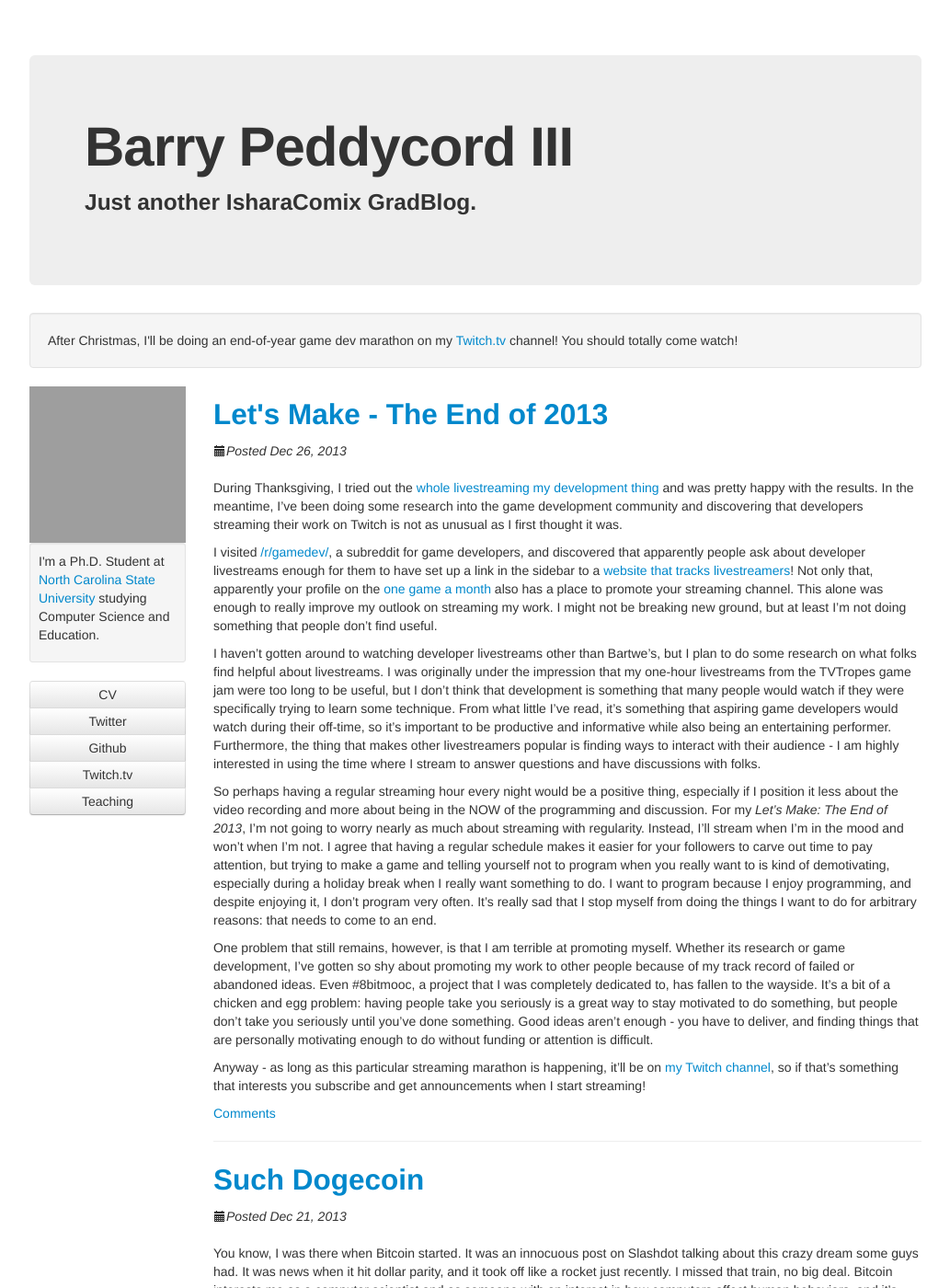
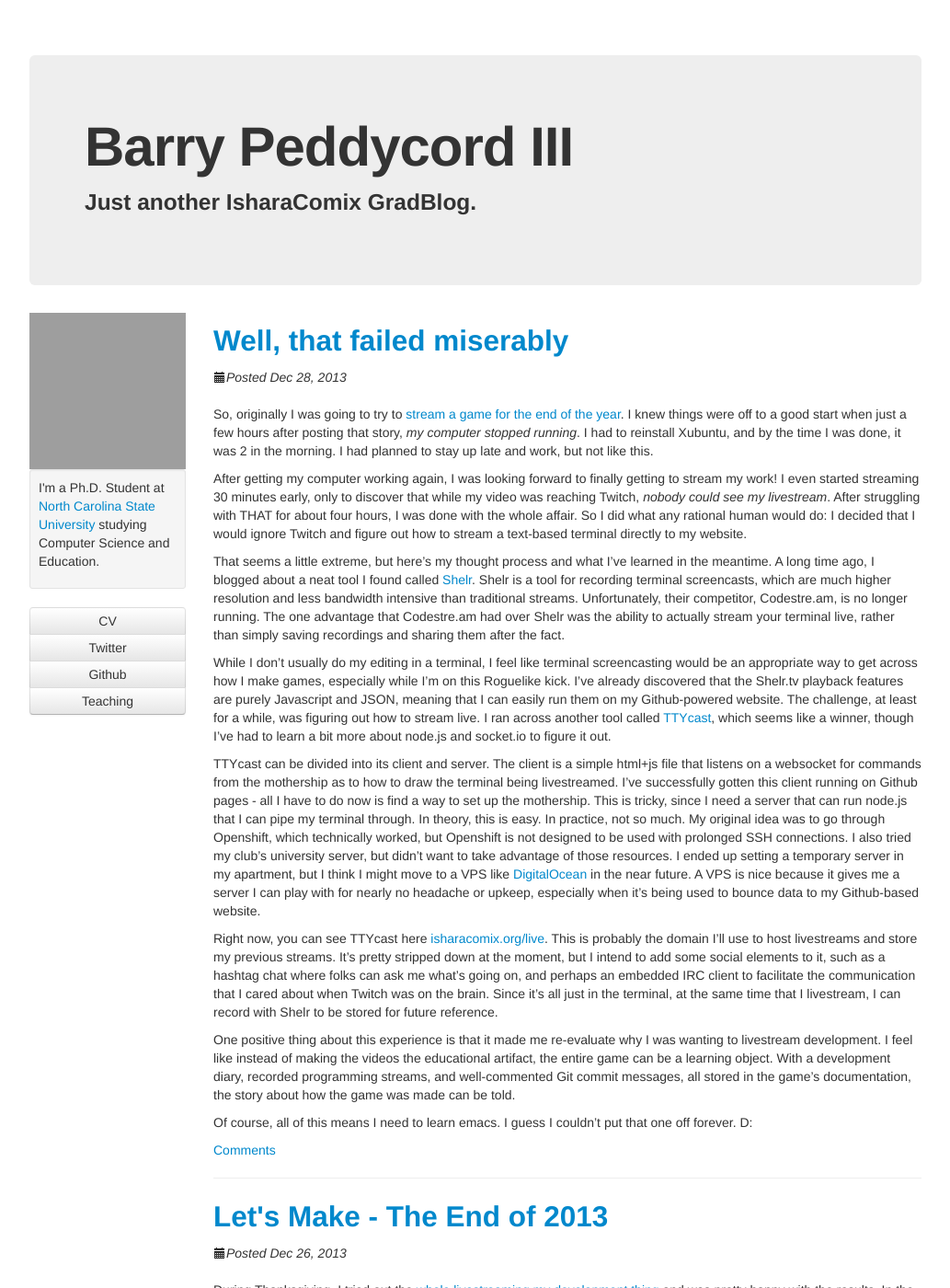
Before and after one commit to isharacomix/oldsite, a Jekyll site: the page built from index.html, in a window 1280 px wide and 1400 px high. Shown: the whole window at 92% size, without its empty margins (123-1156 px from the left). Built offline with Jekyll 4.4.1, drawn with Linux system fonts in a browser that asks for light colours; comment, search, counter and statistics services are not loaded; some of the changed text lies outside the part shown; grey boxes are pictures that could not be loaded.

Commit message:
Wrote a twitch failure blog and removed the twitch highlights. Also, updated /live.

```diff
--- a/_includes/header.html
+++ b/_includes/header.html
@@ -4,9 +4,9 @@
         <h3>Just another IsharaComix GradBlog.</h3>
     </div>
 
-    <div class="well">
+    <!-- div class="well">
         After Christmas, I'll be doing an end-of-year game dev marathon on my
         <a href="http://twitch.tv/isharacomix">Twitch.tv</a> channel!
         You should totally come watch!
-    </div>
+    </div -->
 </div>
--- a/_includes/sidebar.html
+++ b/_includes/sidebar.html
@@ -15,7 +15,7 @@
     <a class="btn btn-block" href="{{site.baseurl}}cv">CV</a>
     <a class="btn btn-block" href="http://twitter.com/isharacomix">Twitter</a>
     <a class="btn btn-block" href="http://github.com/isharacomix">Github</a>
-    <a class="btn btn-block" href="http://twitch.tv/isharacomix">Twitch.tv</a>
+    <!--a class="btn btn-block" href="http://twitch.tv/isharacomix">Twitch.tv</a-->
     <a class="btn btn-block" href="http://isharacomix.org/teaching">Teaching</a>
     <!--<a class="btn btn-block" href="http://research.isharacomix.org">Research</a>-->
 </div>
--- /dev/null
+++ b/_posts/2013-12-28-well-that-failed-miserably.md
@@ -0,0 +1,19 @@
+---
+layout: post
+title: Well, that failed miserably
+---
+So, originally I was going to try to [stream a game for the end of the year](http://isharacomix.org/2013/12/26/lets-make-the-end-of-2013). I knew things were off to a good start when just a few hours after posting that story, *my computer stopped running*. I had to reinstall Xubuntu, and by the time I was done, it was 2 in the morning. I had planned to stay up late and work, but not like this.
+
+After getting my computer working again, I was looking forward to finally getting to stream my work! I even started streaming 30 minutes early, only to discover that while my video was reaching Twitch, *nobody could see my livestream*. After struggling with THAT for about four hours, I was done with the whole affair. So I did what any rational human would do: I decided that I would ignore Twitch and figure out how to stream a text-based terminal directly to my website.
+
+That seems a little extreme, but here's my thought process and what I've learned in the meantime. A long time ago, I blogged about a neat tool I found called [Shelr](http://isharacomix.org/2012/06/09/shelr-tv). Shelr is a tool for recording terminal screencasts, which are much higher resolution and less bandwidth intensive than traditional streams. Unfortunately, their competitor, Codestre.am, is no longer running. The one advantage that Codestre.am had over Shelr was the ability to actually stream your terminal live, rather than simply saving recordings and sharing them after the fact.
+
+While I don't usually do my editing in a terminal, I feel like terminal screencasting would be an appropriate way to get across how I make games, especially while I'm on this Roguelike kick. I've already discovered that the Shelr.tv playback features are purely Javascript and JSON, meaning that I can easily run them on my Github-powered website. The challenge, at least for a while, was figuring out how to stream live. I ran across another tool called [TTYcast](https://github.com/dtinth/ttycast), which seems like a winner, though I've had to learn a bit more about node.js and socket.io to figure it out.
+
+TTYcast can be divided into its client and server. The client is a simple html+js file that listens on a websocket for commands from the mothership as to how to draw the terminal being livestreamed. I've successfully gotten this client running on Github pages - all I have to do now is find a way to set up the mothership. This is tricky, since I need a server that can run node.js that I can pipe my terminal through. In theory, this is easy. In practice, not so much. My original idea was to go through Openshift, which technically worked, but Openshift is not designed to be used with prolonged SSH connections. I also tried my club's university server, but didn't want to take advantage of those resources. I ended up setting a temporary server in my apartment, but I think I might move to a VPS like [DigitalOcean](https://www.digitalocean.com) in the near future. A VPS is nice because it gives me a server I can play with for nearly no headache or upkeep, especially when it's being used to bounce data to my Github-based website.
+
+Right now, you can see TTYcast here [isharacomix.org/live](http://isharacomix.org/live). This is probably the domain I'll use to host livestreams and store my previous streams. It's pretty stripped down at the moment, but I intend to add some social elements to it, such as a hashtag chat where folks can ask me what's going on, and perhaps an embedded IRC client to facilitate the communication that I cared about when Twitch was on the brain. Since it's all just in the terminal, at the same time that I livestream, I can record with Shelr to be stored for future reference.
+
+One positive thing about this experience is that it made me re-evaluate why I was wanting to livestream development. I feel like instead of making the videos the educational artifact, the entire game can be a learning object. With a development diary, recorded programming streams, and well-commented Git commit messages, all stored in the game's documentation, the story about how the game was made can be told.
+
+Of course, all of this means I need to learn emacs. I guess I couldn't put that one off forever. D:
--- a/ttyviewer/ttycast.js
+++ b/live/ttycast.js
@@ -4,7 +4,7 @@ window.onload = function() {
   var el = document.getElementById('terminal')
     , buf = new DisplayBuffer(el)
 
-  var socket = io.connect("ws://ttycast-isharacomix.rhcloud.com:8000")
+  var socket = io.connect("ws://live.isharacomix.org:13377")
   socket.on('data', function(operations) {
     for (var i = 0; i < operations.length; i ++) {
       var operation = operations[i]
```
Also changed, not shown: live/colors.js (renamed from ttyviewer/colors.js), live/display-buffer.js (renamed from ttyviewer/display-buffer.js), live/index.html (renamed from ttyviewer/index.html), live/screen-buffer.js (renamed from ttyviewer/screen-buffer.js), live/socket.io.js (renamed from ttyviewer/socket.io.js), live/ttycast.css (renamed from ttyviewer/ttycast.css).
